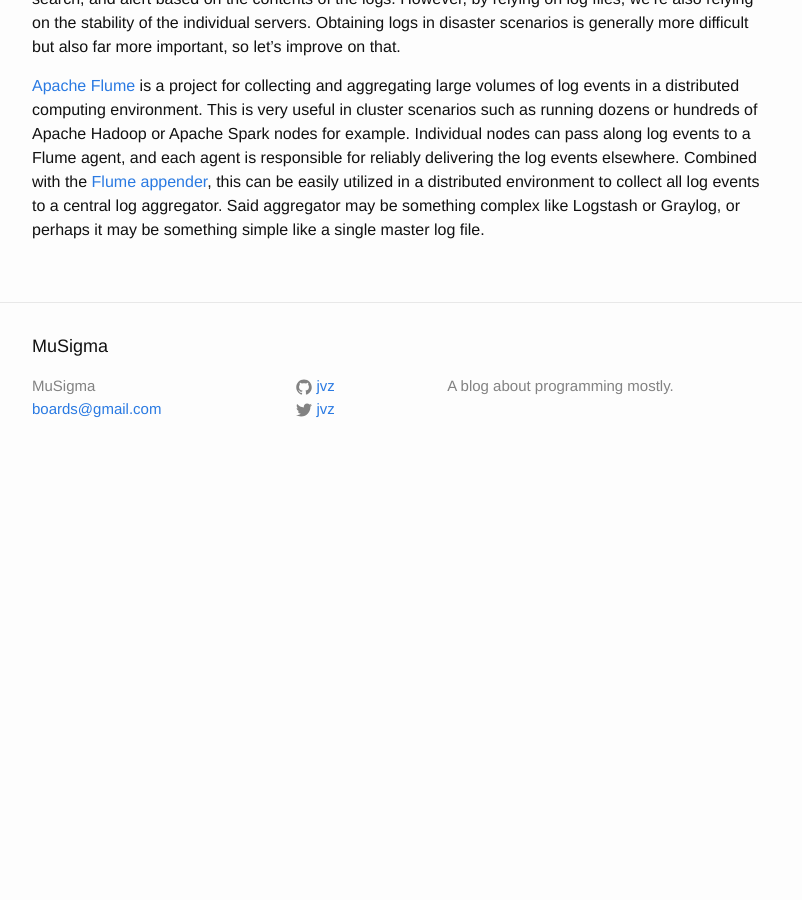
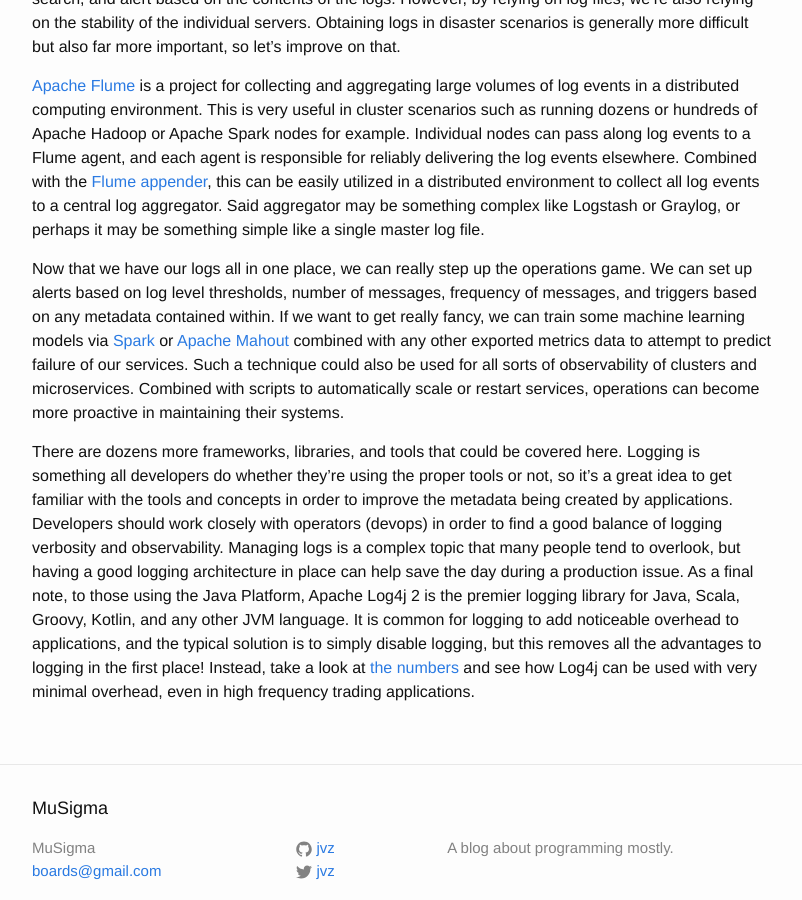
Before and after one commit to jvz/musigma.blog, a Jekyll site: the page built from _posts/2017-10-30-logging.md, in a window 1280 px wide and 900 px high, scrolled down 3114 px. Shown: the whole window, without its empty margins (238-1040 px from the left). Built offline with Jekyll 4.4.1, drawn with Linux system fonts in a browser that asks for light colours; before the commit the page ends 3594 px from its top, so only the background shows below that.

Commit message:
Add conclusion to logging post

```diff
--- a/_posts/2017-10-30-logging.md
+++ b/_posts/2017-10-30-logging.md
@@ -199,6 +199,36 @@
 complex like Logstash or Graylog, or perhaps it may be something
 simple like a single master log file.
 
+Now that we have our logs all in one place, we can really step up
+the operations game.  We can set up alerts based on log level
+thresholds, number of messages, frequency of messages, and triggers
+based on any metadata contained within.  If we want to get really
+fancy, we can train some machine learning models via [Spark][mllib]
+or [Apache Mahout][mahout] combined with any other exported metrics
+data to attempt to predict failure of our services.  Such a technique
+could also be used for all sorts of observability of clusters and
+microservices.  Combined with scripts to automatically scale or
+restart services, operations can become more proactive in maintaining
+their systems.
+
+There are dozens more frameworks, libraries, and tools that could
+be covered here.  Logging is something all developers do whether
+they're using the proper tools or not, so it's a great idea to get
+familiar with the tools and concepts in order to improve the metadata
+being created by applications.  Developers should work closely with
+operators (devops) in order to find a good balance of logging
+verbosity and observability.  Managing logs is a complex topic that
+many people tend to overlook, but having a good logging architecture
+in place can help save the day during a production issue.  As a
+final note, to those using the Java Platform, Apache Log4j 2 is the
+premier logging library for Java, Scala, Groovy, Kotlin, and any
+other JVM language.  It is common for logging to add noticeable
+overhead to applications, and the typical solution is to simply
+disable logging, but this removes all the advantages to logging in
+the first place!  Instead, take a look at [the numbers][perf] and
+see how Log4j can be used with very minimal overhead, even in high
+frequency trading applications.
+
 [log4j]: https://logging.apache.org/log4j/2.x/
 [api]: https://logging.apache.org/log4j/2.x/manual/api.html
 [pattern]: https://logging.apache.org/log4j/2.x/manual/layouts.html#PatternLayout
@@ -210,3 +240,6 @@
 [graylog]: https://www.graylog.org/
 [flume]: https://flume.apache.org/
 [flumeapp]: https://logging.apache.org/log4j/2.x/manual/appenders.html#FlumeAppender
+[mllib]: https://spark.apache.org/mllib/
+[mahout]: https://mahout.apache.org/
+[perf]: https://logging.apache.org/log4j/2.x/performance.html
```
